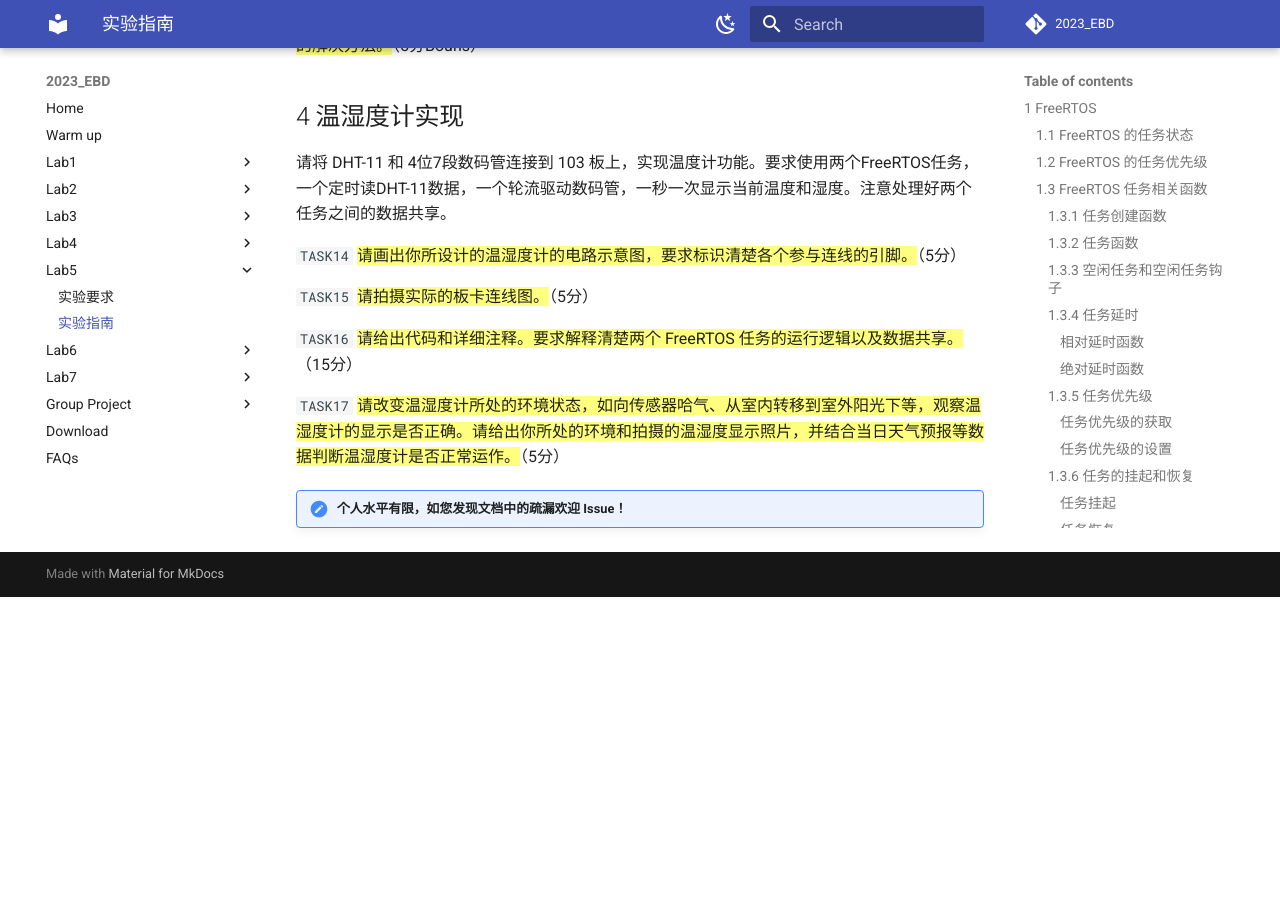
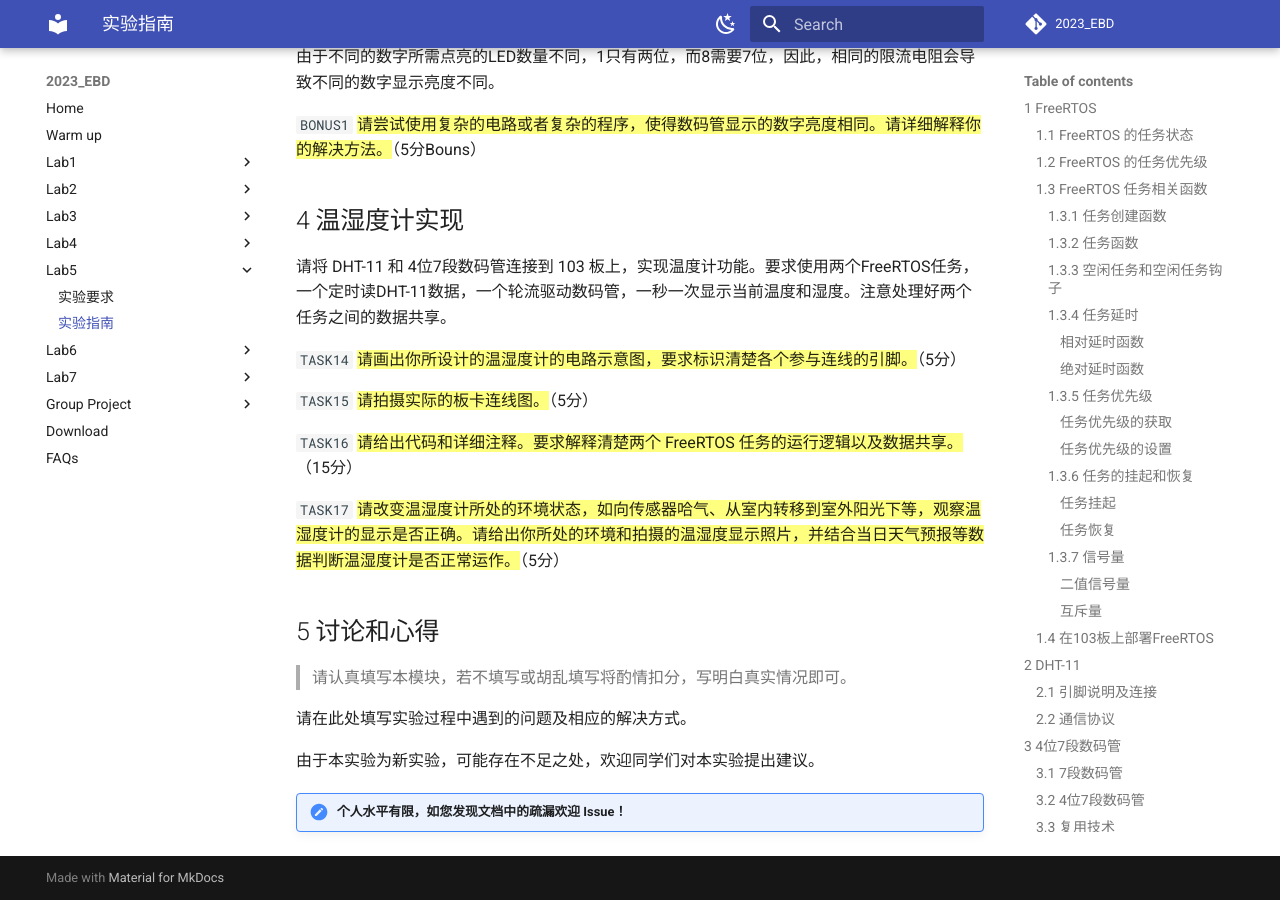
Before and after one commit to zjuerDFL/2023_EBD, an MkDocs documentation site: the page built from docs/docs/lab5/lab5_guide.md, in a window 1280 px wide and 900 px high, scrolled down 10627 px. Built offline with MkDocs 1.6.1 and Material for MkDocs 9.7.7, drawn with Linux system fonts in a browser that asks for light colours; comment, search, counter and statistics services are not loaded; before the commit the page ends 11224 px from its top, so only the background shows below that; some of the changed text lies outside the part shown.

Commit message:
补充讨论与心得

```diff
--- a/docs/docs/lab5/lab5_guide.md
+++ b/docs/docs/lab5/lab5_guide.md
@@ -1,6 +1,10 @@
 # 实验5指南
 
 <!-- !!! danger "本实验指南尚未发布，内容随时可能发生变化" -->
+
+???+ note "5-4 更新内容"
+
+    - 补充 “讨论和心得” 部分
 
 <!-- <div style="display:none"> -->
 
@@ -332,6 +336,14 @@ DHT11 采用单总线通信，一次通讯时间4ms左右。通讯过程如下
 
 `TASK17` ==请改变温湿度计所处的环境状态，如向传感器哈气、从室内转移到室外阳光下等，观察温湿度计的显示是否正确。请给出你所处的环境和拍摄的温湿度显示照片，并结合当日天气预报等数据判断温湿度计是否正常运作。==（5分）
 
+## 5 讨论和心得
+
+> 请认真填写本模块，若不填写或胡乱填写将酌情扣分，写明白真实情况即可。
+
+请在此处填写实验过程中遇到的问题及相应的解决方式。
+
+由于本实验为新实验，可能存在不足之处，欢迎同学们对本实验提出建议。
+
 <!-- </div> -->
 
 !!! note "个人水平有限，如您发现文档中的疏漏欢迎 Issue！"
```
